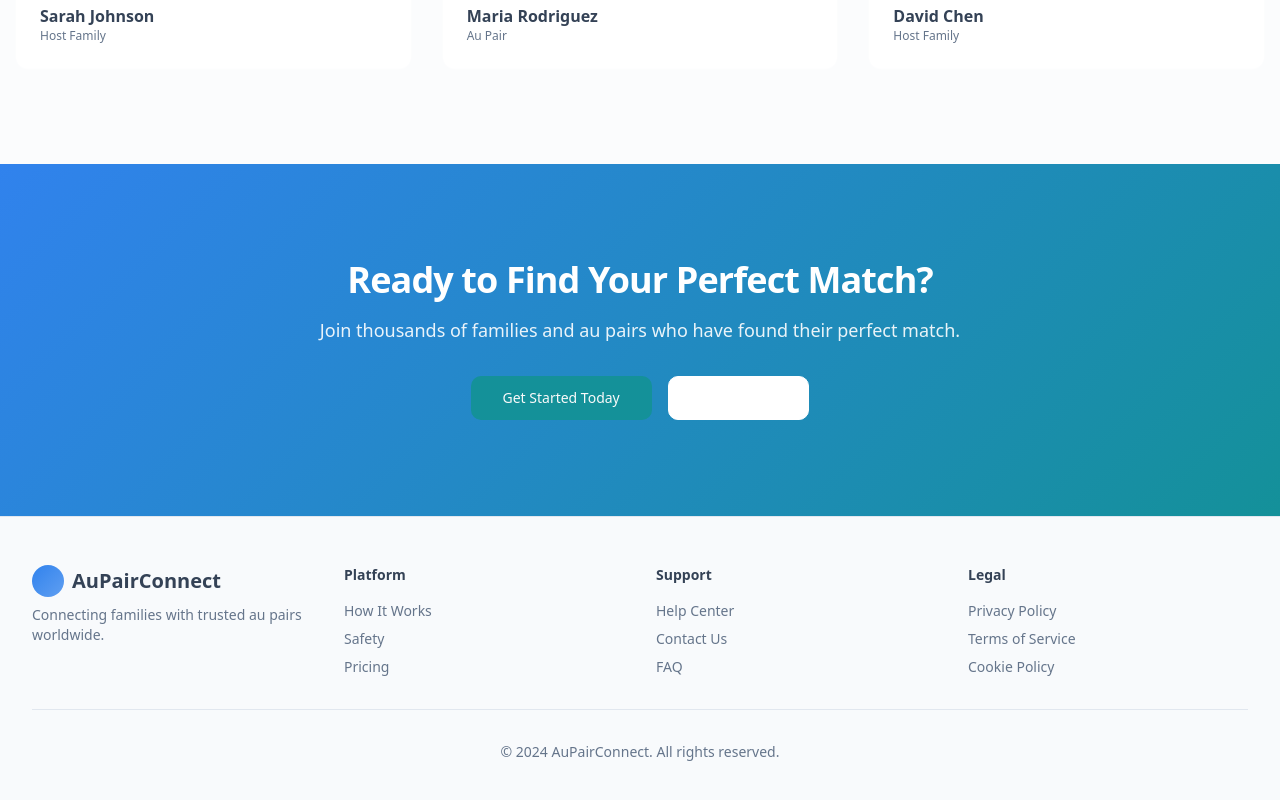
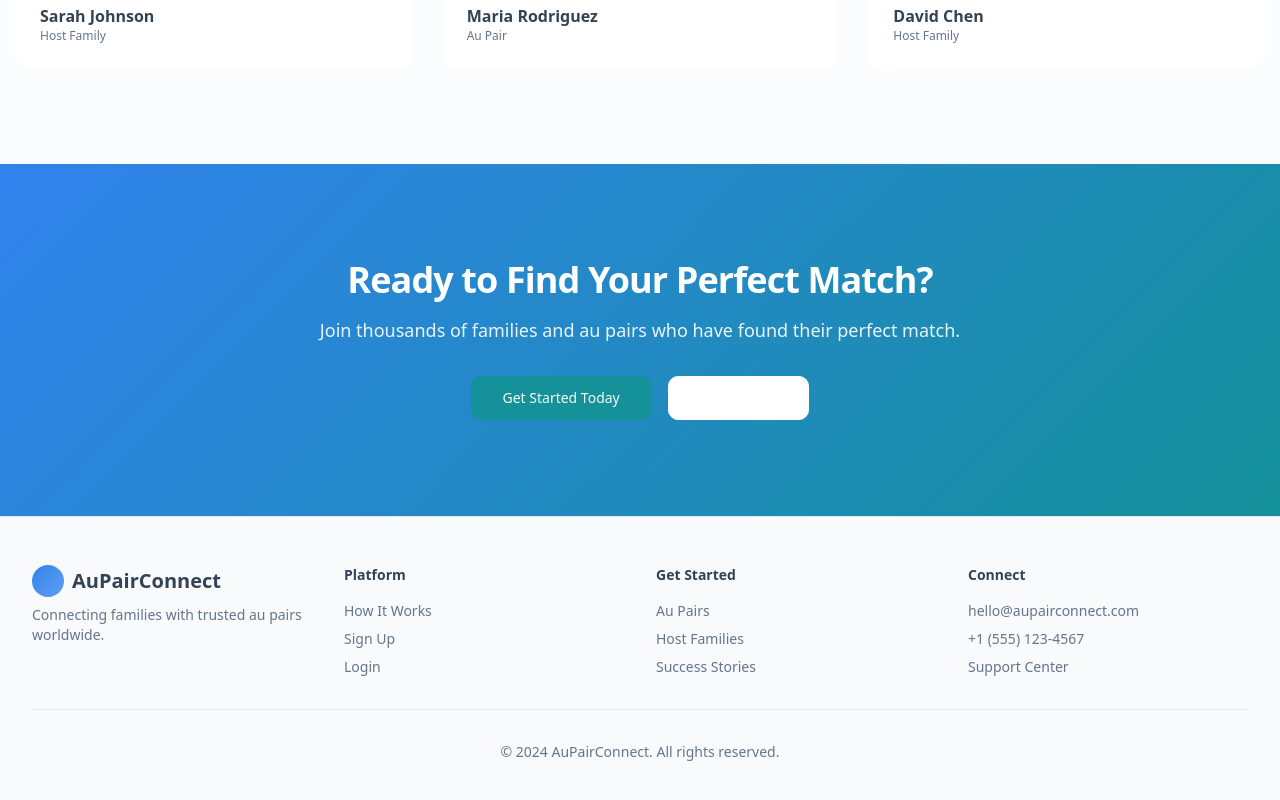
Before and after one commit to mudassir044/au-pair-connect-frontend, a React (Vite) app: page / in a window 1280 px wide. Shown: the part 2063-2863 px from the top of the page. Built offline with nearby package versions, Linux system fonts and the light colour scheme.

Commit message:
Remove unused footer links
Remove footer links that do not have corresponding pages.

```diff
--- a/src/components/layout/Footer.tsx
+++ b/src/components/layout/Footer.tsx
@@ -27,58 +27,46 @@ export const Footer: React.FC = () => {
                 </Link>
               </li>
               <li>
-                <Link to="/safety" className="text-muted-foreground hover:text-foreground">
-                  Safety
+                <Link to="/register" className="text-muted-foreground hover:text-foreground">
+                  Sign Up
                 </Link>
               </li>
               <li>
-                <Link to="/pricing" className="text-muted-foreground hover:text-foreground">
-                  Pricing
+                <Link to="/login" className="text-muted-foreground hover:text-foreground">
+                  Login
                 </Link>
               </li>
             </ul>
           </div>
 
-          {/* Support */}
+          {/* For Users */}
           <div>
-            <h3 className="text-sm font-semibold mb-4">Support</h3>
+            <h3 className="text-sm font-semibold mb-4">Get Started</h3>
             <ul className="space-y-2 text-sm">
               <li>
-                <Link to="/help" className="text-muted-foreground hover:text-foreground">
-                  Help Center
-                </Link>
+                <span className="text-muted-foreground">Au Pairs</span>
               </li>
               <li>
-                <Link to="/contact" className="text-muted-foreground hover:text-foreground">
-                  Contact Us
-                </Link>
+                <span className="text-muted-foreground">Host Families</span>
               </li>
               <li>
-                <Link to="/faq" className="text-muted-foreground hover:text-foreground">
-                  FAQ
-                </Link>
+                <span className="text-muted-foreground">Success Stories</span>
               </li>
             </ul>
           </div>
 
-          {/* Legal */}
+          {/* Contact */}
           <div>
-            <h3 className="text-sm font-semibold mb-4">Legal</h3>
+            <h3 className="text-sm font-semibold mb-4">Connect</h3>
             <ul className="space-y-2 text-sm">
               <li>
-                <Link to="/privacy" className="text-muted-foreground hover:text-foreground">
-                  Privacy Policy
-                </Link>
+                <span className="text-muted-foreground">hello@aupairconnect.com</span>
               </li>
               <li>
-                <Link to="/terms" className="text-muted-foreground hover:text-foreground">
-                  Terms of Service
-                </Link>
+                <span className="text-muted-foreground">+1 (555) 123-4567</span>
               </li>
               <li>
-                <Link to="/cookies" className="text-muted-foreground hover:text-foreground">
-                  Cookie Policy
-                </Link>
+                <span className="text-muted-foreground">Support Center</span>
               </li>
             </ul>
           </div>
```
